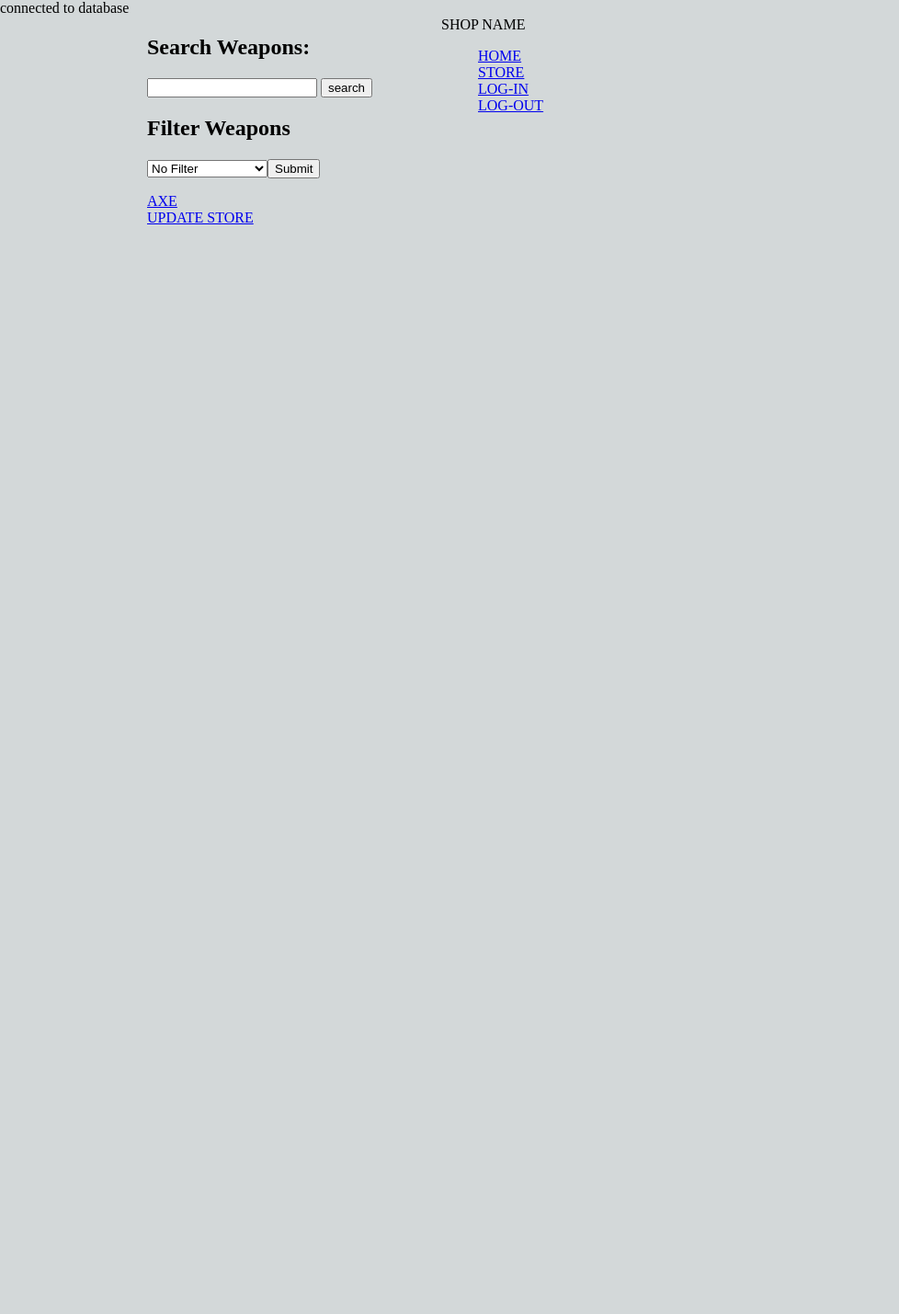
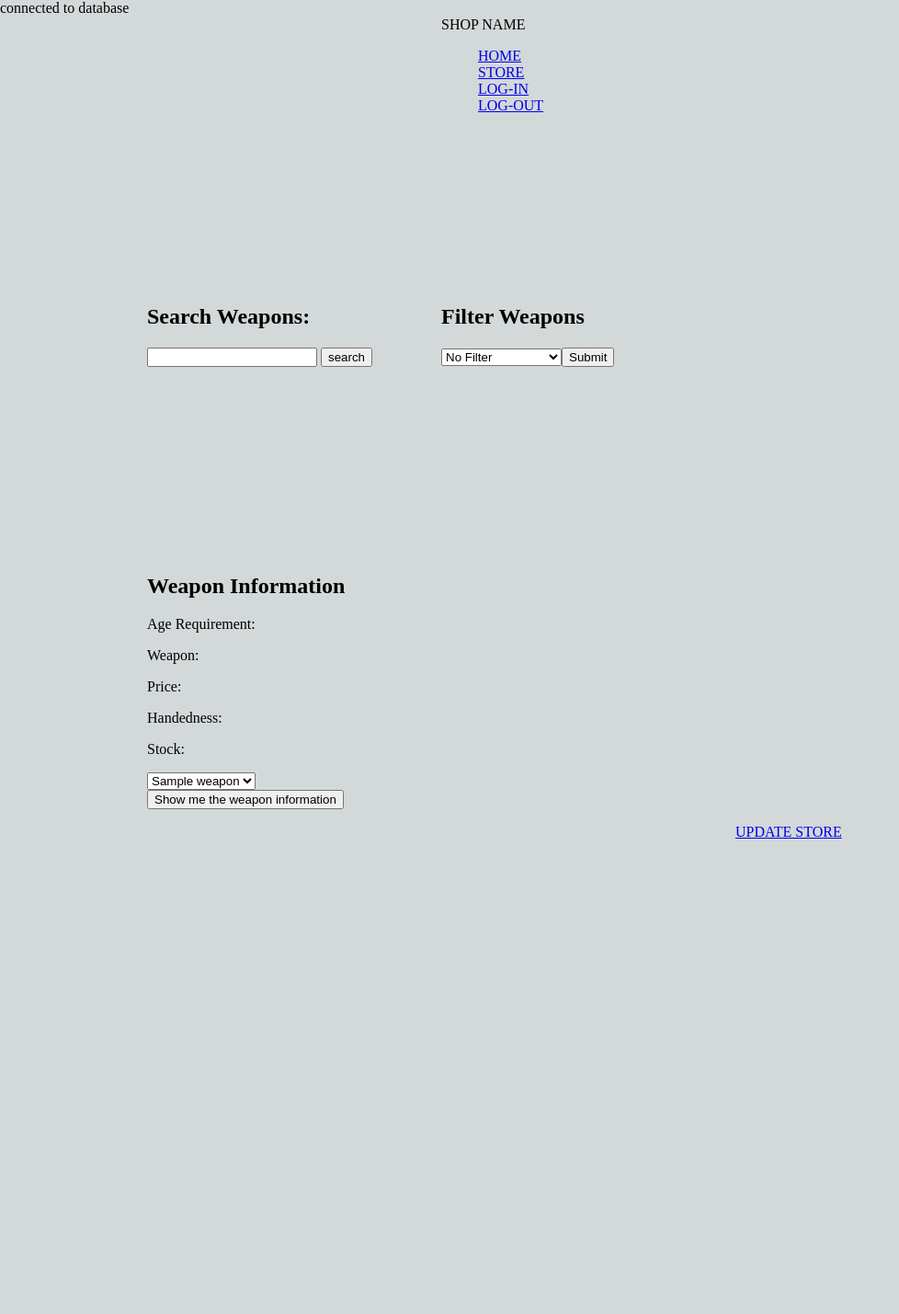
Before and after one commit to TaylorHolly/Weapons-store, a PHP site: page /store.php in a window 1280 px wide. Shown: the top 1429 px of the page at 92% size, without its empty margins (0-978 px from the left). Before the commit the page ends 244 px from the top, so only its background shows below. Run offline with PHP 8.4, Linux system fonts and the light colour scheme; tables that the repository leaves empty or names only in its code hold one stand-in row (values such as "Sample post"); data that the repository does not hold is empty.

Commit message:
Changed all weapon display

```diff
--- a/Stylesheet.css
+++ b/Stylesheet.css
@@ -33,3 +33,7 @@
     grid-column: 1/2;
     grid-row: 3/4;
 }
+.grid-item-5 {
+    grid-column: 3/4;
+    grid-row: 4/5;
+}
--- a/process_login.php
+++ b/process_login.php
@@ -6,7 +6,7 @@
 $user = trim($_POST['username']);
 $pass = trim($_POST['password']);
 
-$login_query = "SELECT password FROM users WHERE Username ='".   $user."'";
+$login_query = "SELECT password FROM customers WHERE Username ='".   $user."'";
 $login_result = mysqli_query($con, $login_query);
 $login_record = mysqli_fetch_assoc($login_result);
 
--- a/store.php
+++ b/store.php
@@ -13,7 +13,7 @@
     $id = 'AXE';
 }
 
-$this_weapon_query = "SELECT Weapon_Name, Price FROM weapons WHERE Weapon_ID = '" .$id ."'";
+$this_weapon_query = "SELECT Weapon_Name, Price, Age, Stock, Type_ID FROM weapons WHERE Weapon_ID = '" .$id ."'";
 $this_weapon_result = mysqli_query($con, $this_weapon_query);
 $this_weapon_record = mysqli_fetch_assoc($this_weapon_result);
 ?>
@@ -27,10 +27,15 @@
         <link rel='stylesheet' type='text/css' href='Stylesheet.css'>
     </head>
 
+    <!--<div class="grid-container"> -->
+
 <body>
-<div class="grid-container">
 
-    <div class="grid-item grid-item-1">
+    <main>
+
+        <div class="grid-container">
+
+    <div class="grid-item-1">
 
     <header>
         SHOP NAME
@@ -45,8 +50,11 @@
     </header>
     </div>
 
-<main>
-    <div class="grid-item grid-item-2">
+    <!--<main> -->
+
+        <!--<div class="grid-container"> -->
+
+    <div class="grid-item-2">
     <!-- Search Weapons Form -->
     <h2>Search Weapons:</h2>
 
@@ -78,7 +86,7 @@
     ?>
     </div>
 
-    <div class="grid-item grid-item-3">
+    <div class="grid-item-3">
     <!--Filter Weapons-->
 
     <h2>Filter Weapons</h2>
@@ -115,10 +123,40 @@
     ?>
     </div>
 
-    <div class="grid-item grid-item-4">
-        <li> <a href='axe.php'> AXE </a></li>
+    <div class="grid-item-4">
+
+        <h2>Weapon Information</h2>
+
+        <?php
+
+        echo "<p> Age Requirement: " . $this_weapon_record['Age'] . "<br>";
+        echo "<p> Weapon: " . $this_weapon_record['Weapon_Name'] . "<br>";
+        echo "<p> Price: " . $this_weapon_record['Price'] . "<br>";
+        echo "<p> Handedness: " . $this_weapon_record['Type_ID'] . "<br>";
+        echo "<p> Stock: " . $this_weapon_record['Stock'] . "<br>";
+        ?>
+
+        <!--Food Box Form-->
+        <form name='weapon_box_form' id='weapon_box_form' method = 'get' action ='store.php'>
+            <select id ='weapon' name='weapon'>
+                <!--options-->
+                <?php
+                while($all_weapons_record = mysqli_fetch_assoc($all_weapons_result)){
+                    echo "<option value = '" . $all_weapons_record['Weapon_ID'] . "'>";
+                    echo $all_weapons_record['Weapon_Name'];
+                    echo "</option>";
+                }
+
+                ?>
+            </select>
+
+            <input type='submit' name='weapon_button' value='Show me the weapon information'>
+        </form>
+
     </div>
-        <li> <a href='update_store.php'> UPDATE STORE </a> </li>
+            <div class="grid-item-5">
+            <li> <a href='update_store.php'> UPDATE STORE </a> </li>
+            </div>
 
 </div>
 
```
Also changed, not shown: order.php (added, +9 -0 lines).
